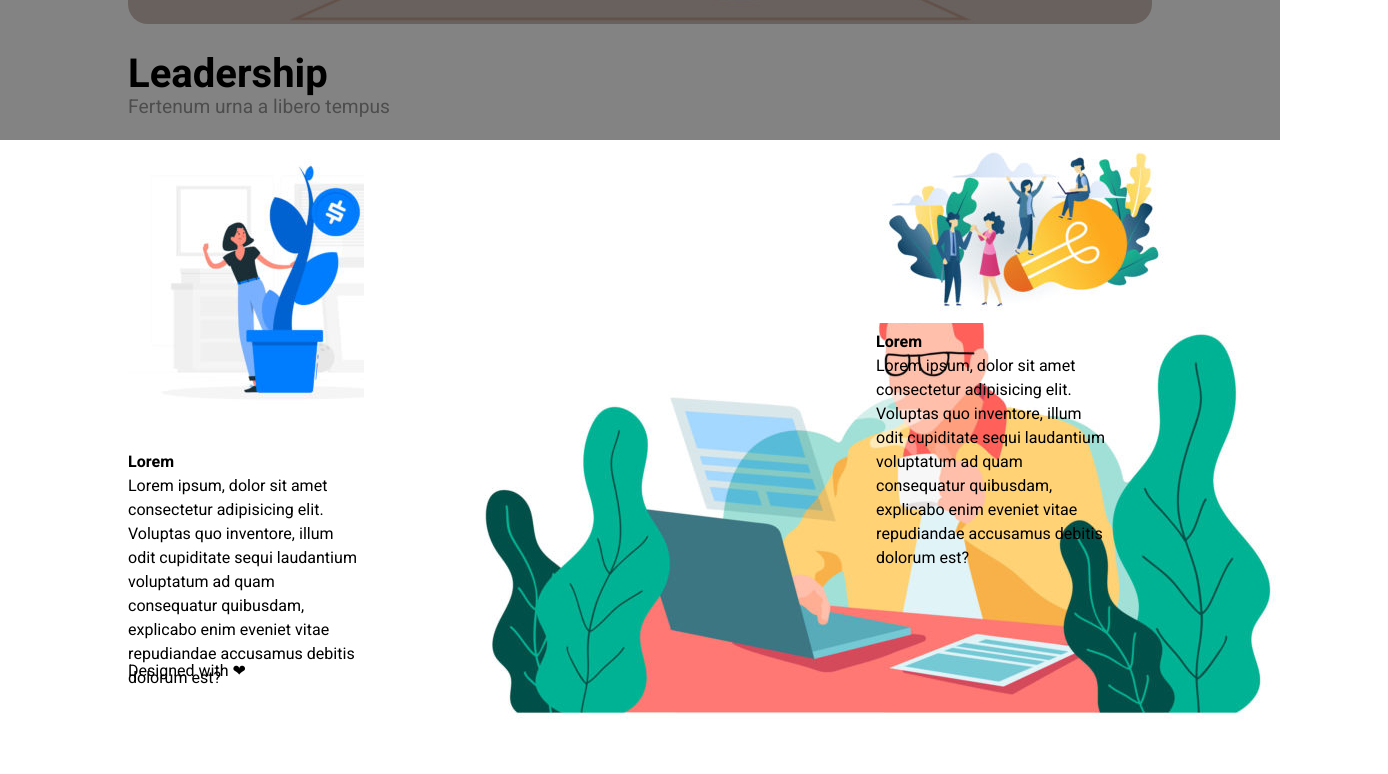
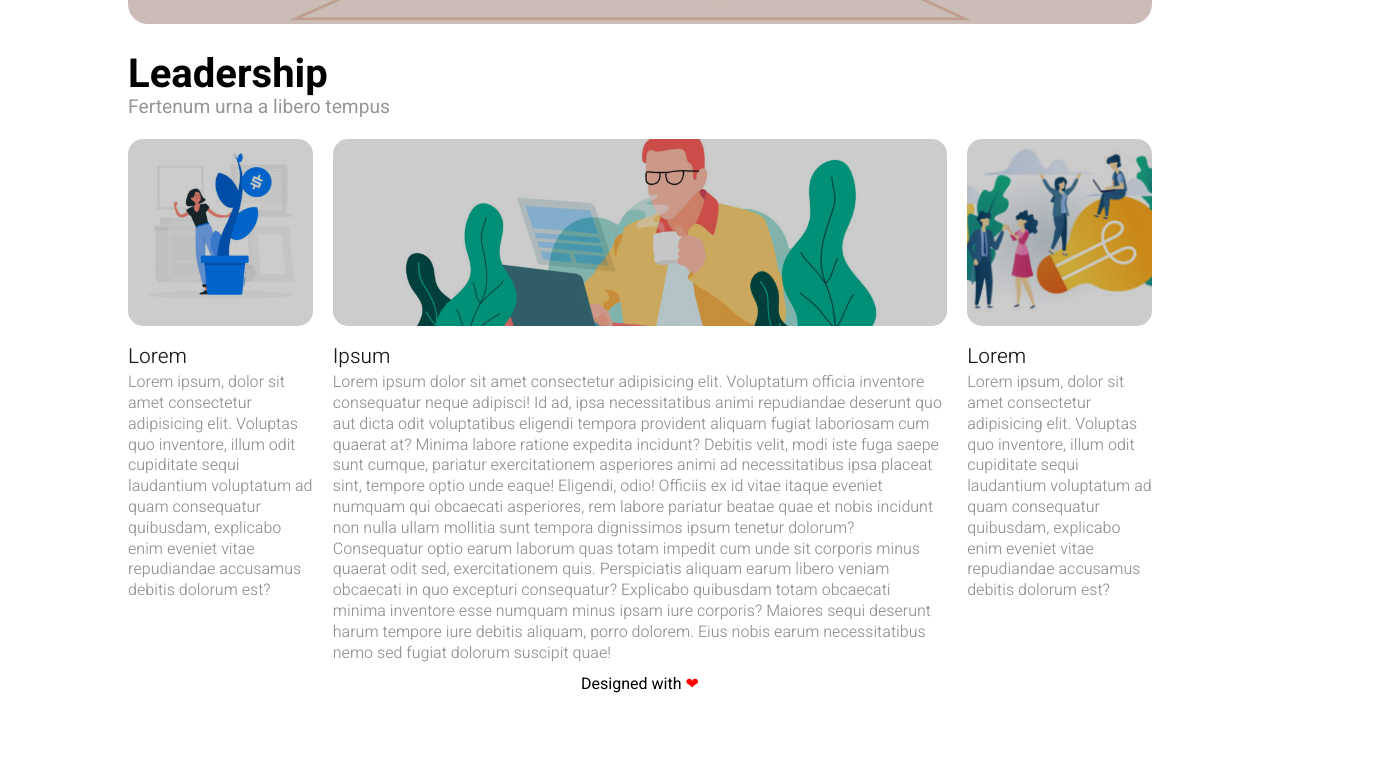
Before and after one commit to Ennio-M/htmlcss-wp, a plain HTML site: page index.html in a window 1280 px wide. Shown: the part 660-1434 px from the top of the page, 1388 px wide, since content can reach past the window. After the commit the page ends 1369 px from the top, so only its background shows below. Drawn offline with Linux system fonts and the light colour scheme.

Commit message:
refactory

```diff
--- a/css/style.css
+++ b/css/style.css
@@ -3,6 +3,9 @@
     margin: 0;
     padding: 0;
     box-sizing: border-box;
+}
+body{
+    font-family: 'Heebo', sans-serif;
 }
 
 /*utlities*/
@@ -11,29 +14,16 @@
     display: table;
     clear: both;
 }
-.bg-pink{
-    background-color: #E579E6;
-}
-.bg-yellow{
-    background-color: #E1D67A;
-}
-.bg-blue{
-    background-color: #0087FF;
-}
-.bg-purple{
-    background-color: #8801FE;
-}
-.bg-lightblue{
-    background-color: #ABCFE7;
-}
-main{
-    height: 600px;
+.overlay{
+    position: absolute;
+    top: 0;
+    right: 0;
+    bottom: 0;
+    left: 0;
+    background-color: rgba(0, 0, 0, 0.2);
 }
 
-/*elementi della pagina*/
-body{
-    font-family: 'Heebo', sans-serif;
-}
+/*intestazione*/
 .container{
     width: 80%;
     margin: 0 auto;
@@ -69,14 +59,6 @@
     height: 100%;
     object-fit: cover;
 }
-.overlay{
-    position: absolute;
-    top: 0;
-    right: 0;
-    bottom: 0;
-    left: 0;
-    background-color: rgba(0, 0, 0, 0.2);
-}
 .banner-text{
     width: 50%;
     position: absolute;
@@ -92,7 +74,12 @@
 .banner-text p{
     font-weight: 300;
 }
+/*corpo principale*/
+main{
+    height: 600px;
+}
 .title{
+    height: 10%;
     margin-top: 35px;
     margin-bottom: 20px;
     line-height: 2em;
@@ -105,29 +92,48 @@
     font-weight: 400;
     color: #969696;
 }
-
-
-
-
-
-
-
-
-
 .box{
-    width: 50%;
-    height: 500px;
+    width: 60%;
+    height: calc(100% - 10% - 20px);
     float: left;
 }
+main>div:nth-child(3){
+    margin: 0 20px;
+}
 .box.side-box{
-    width: calc(25% - 20px);
+    width: calc(20% - 20px);
 }
-.left{
-    margin-right: 20px;
+.box figure{
+    width: 100%;
+    height: 36%;
+    position: relative;
+    border-radius: 15px;
+    overflow: hidden;
 }
-.right{
-    margin-left: 20px;
+.box figure img{
+    height: 100%;
+    width: 100%;
+    object-fit: cover;
 }
+.box article{
+    margin-top: 15px;
+}
+.article-title{
+    font-weight: 300;
+    font-size: 1.3em;
+    color: #1B1B1B;
+}
+.article-text{
+    font-weight: 300;
+    color: #929292;
+    line-height: 1.3em;
+}
+/*piè di pagina*/
 footer{
-    height: 70px;
+    height: 50px;
+    line-height: 50px;
+    text-align: center;
 }
+footer p span{
+color: red;
+}
```
